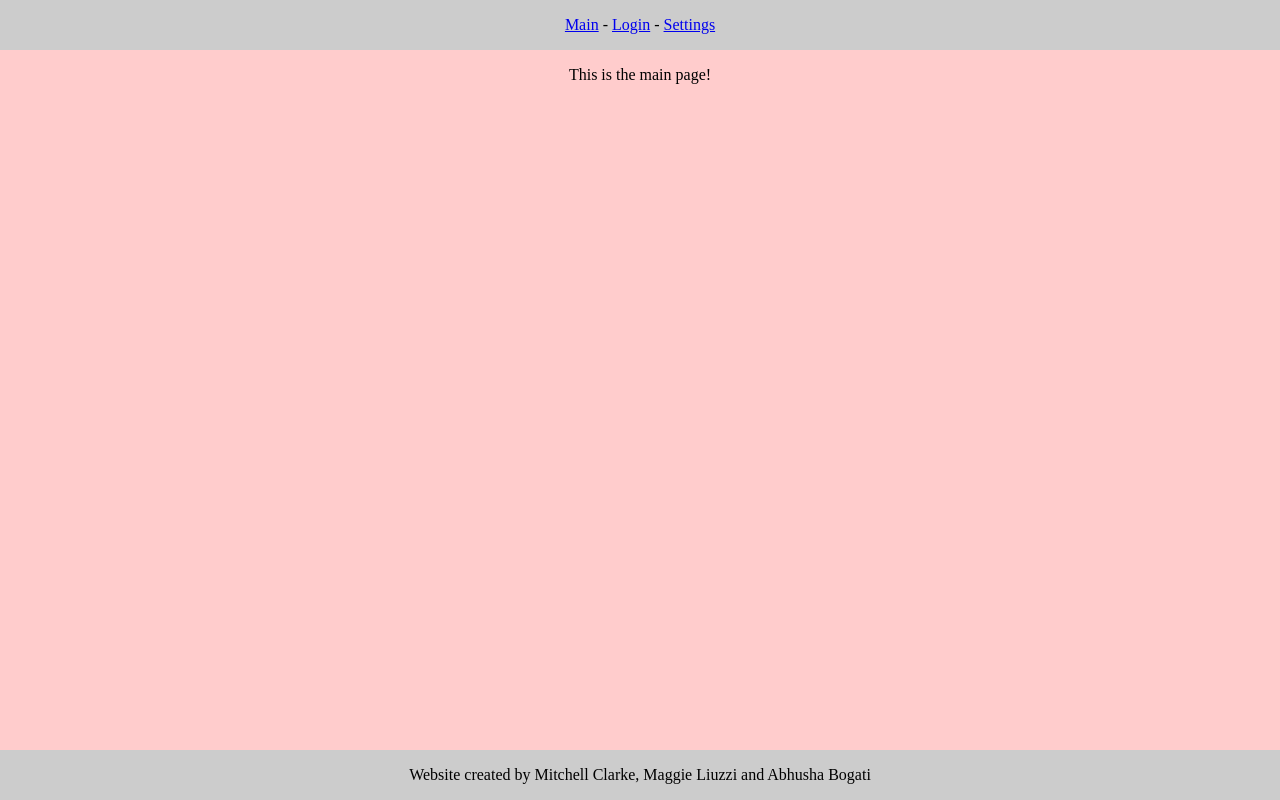
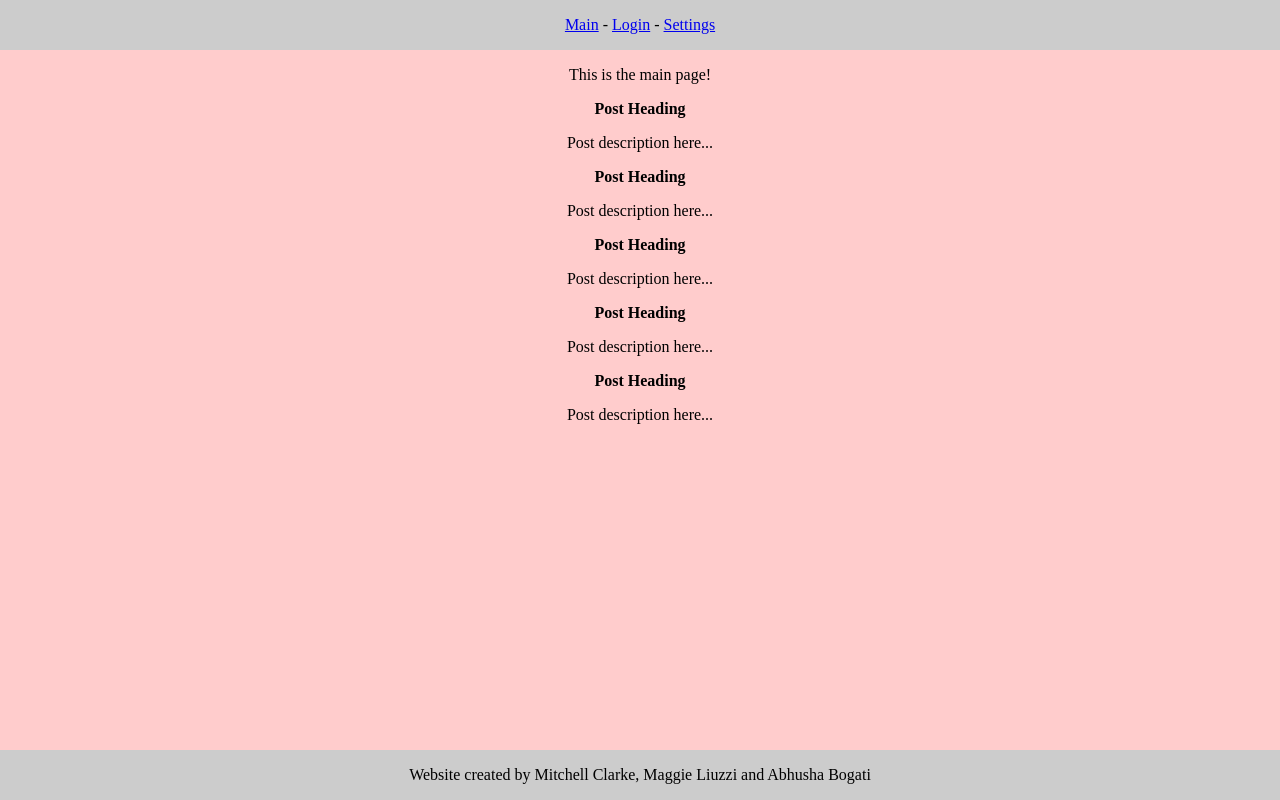
Before and after one commit to maggieliuzzi/web_development, a React (Create React App) app: page / in a window 1280 px wide. Built offline with nearby package versions, Linux system fonts and the light colour scheme.

Commit message:
Added temporary NewsPost component

```diff
--- a/src/Main.js
+++ b/src/Main.js
@@ -1,10 +1,26 @@
 import React, { Component } from 'react';
+
+class NewsPost extends Component {
+	render() {
+		return (
+			<div class='main-post'>
+				<p><b>Post Heading</b></p>
+				<p>Post description here...</p>
+			</div>
+		);
+	}
+}
 
 export default class Main extends Component {
   render() {
     return (
 		<div class='page-main'>
 		  <p>This is the main page!</p>
+		  <NewsPost />
+		  <NewsPost />
+		  <NewsPost />
+		  <NewsPost />
+		  <NewsPost />
 		</div>
     );
   }
```
Also changed, not shown: 1 other file (tests, documents, lock files or other folders).
